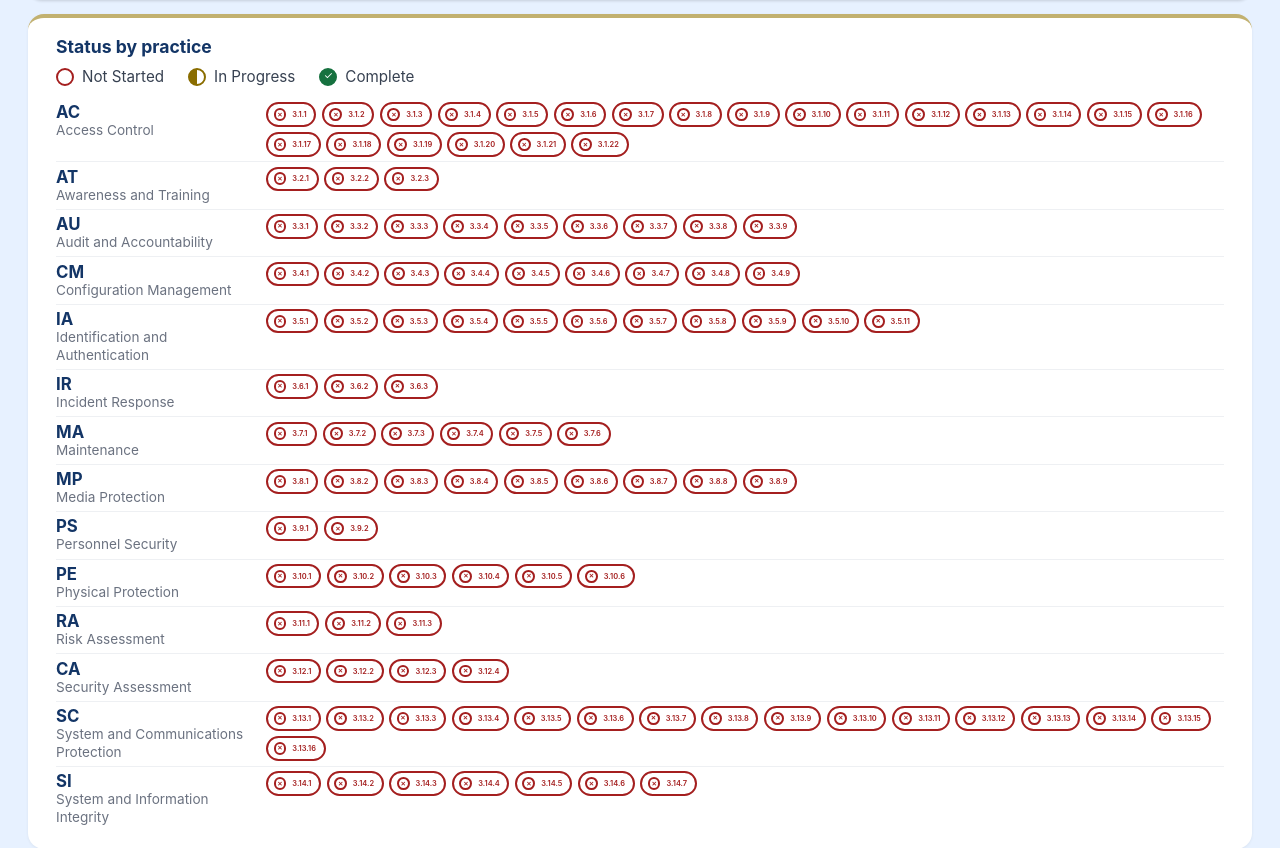
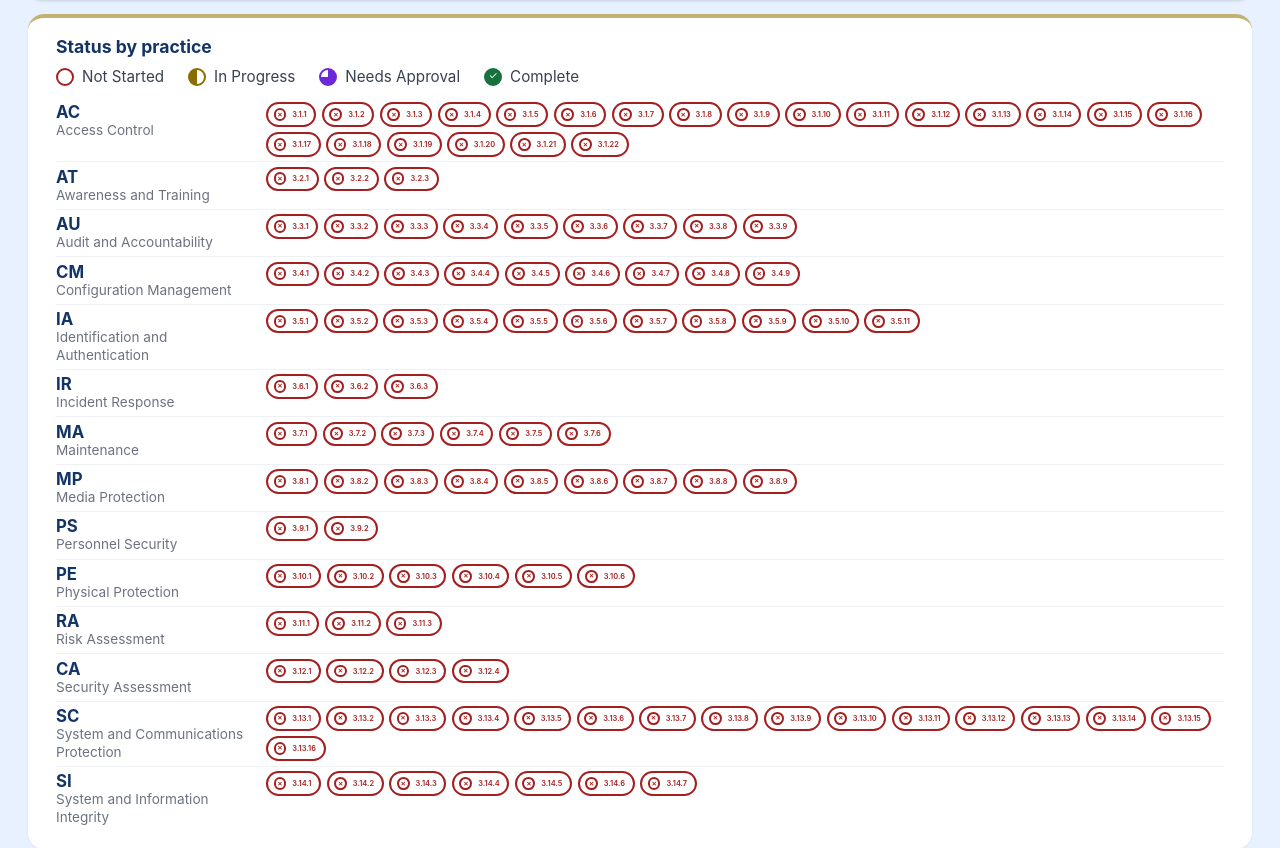
Before and after one commit to dpayne5532/cmmc-progress-tracker, a Flask app: page / in a window 1280 px wide. Shown: the part 80-928 px from the top of the page. Run offline with Flask 3, Linux system fonts and the light colour scheme.

Commit message:
update colors

```diff
--- a/app.py
+++ b/app.py
@@ -9,10 +9,11 @@ from domains import ALL_PRACTICE_IDS, DOMAINS, TOTAL_PRACTICES
 BASE_DIR = Path(__file__).resolve().parent
 STATE_PATH = BASE_DIR / "data" / "state.json"
 
-STATUSES = ("not_started", "in_progress", "complete")
+STATUSES = ("not_started", "in_progress", "needs_approval", "complete")
 NEXT_STATUS = {
     "not_started": "in_progress",
-    "in_progress": "complete",
+    "in_progress": "needs_approval",
+    "needs_approval": "complete",
     "complete": "not_started",
 }
 
--- a/static/app.js
+++ b/static/app.js
@@ -1,8 +1,10 @@
 const NEXT_STATUS = {
   not_started: "in_progress",
-  in_progress: "complete",
+  in_progress: "needs_approval",
+  needs_approval: "complete",
   complete: "not_started",
 };
+const ALL_STATUSES = ["not_started", "in_progress", "needs_approval", "complete"];
 
 // Shrinks pill/row sizing (via the --fit CSS variable) until the domain list
 // fits the available height without scrolling, whatever the screen size.
@@ -32,9 +34,9 @@ function playCelebration() {
   celebrateSound.play().catch((err) => console.error("Failed to play celebration sound:", err));
 }
 
-// Confetti + fireworks burst, kept deliberately light (small particle counts,
-// short duration) since this runs on a Pi 3B with GPU compositing disabled --
-// canvas 2D drawing is the cheapest way to get this effect on that hardware.
+// Confetti + fireworks burst. Runs on a Pi 400 with hardware-accelerated
+// Chromium (see deploy/kiosk.sh), so the canvas can carry a lot more
+// particles than the Pi 3B this was originally tuned for.
 const celebrationOverlay = document.getElementById("celebration-overlay");
 const celebrationCanvas = document.getElementById("celebration-canvas");
 const celebrationBadge = document.getElementById("celebration-badge");
@@ -66,10 +68,9 @@ function randomColor() {
   return CONFETTI_COLORS[(Math.random() * CONFETTI_COLORS.length) | 0];
 }
 
-// Hard ceiling on simultaneous particles -- the Pi 3B renders this canvas
-// fully in software (no GPU compositing), so keeping the per-frame shape
-// count bounded matters more here than it would on normal hardware.
-const MAX_PARTICLES = 140;
+// Hard ceiling on simultaneous particles -- generous now that the Pi 400's
+// GPU-accelerated Chromium can carry a much busier canvas than the 3B could.
+const MAX_PARTICLES = 500;
 
 function spawnConfetti(count) {
   const w = celebrationCanvas.width;
@@ -90,20 +91,20 @@ function spawnConfetti(count) {
 }
 
 function spawnFirework(x, y) {
-  const count = 20;
+  const count = 45;
   for (let i = 0; i < count && celebrationParticles.length < MAX_PARTICLES; i++) {
     const angle = (Math.PI * 2 * i) / count;
-    const speed = 2 + Math.random() * 3;
+    const speed = 2.5 + Math.random() * 4.5;
     celebrationParticles.push({
       kind: "firework",
       x,
       y,
       vx: Math.cos(angle) * speed,
       vy: Math.sin(angle) * speed,
-      size: 3 + Math.random() * 2,
+      size: 3 + Math.random() * 2.5,
       color: randomColor(),
       life: 1,
-      decay: 0.012 + Math.random() * 0.01,
+      decay: 0.01 + Math.random() * 0.008,
     });
   }
 }
@@ -165,9 +166,10 @@ function playCelebrationAnimation(practiceId) {
   celebrationParticles = [];
   const w = celebrationCanvas.width;
   const h = celebrationCanvas.height;
-  spawnConfetti(45);
+  spawnConfetti(140);
   spawnFirework(w * 0.25, h * 0.35);
-  setTimeout(() => spawnFirework(w * 0.75, h * 0.3), 350);
+  setTimeout(() => spawnFirework(w * 0.75, h * 0.3), 200);
+  setTimeout(() => spawnFirework(w * 0.5, h * 0.2), 400);
 
   if (celebrationAnimationId === null) {
     celebrationAnimationId = requestAnimationFrame(stepCelebration);
@@ -177,8 +179,8 @@ function playCelebrationAnimation(practiceId) {
   // plays, instead of a single burst that fizzles out early and leaves the
   // badge sitting there in silence for the rest of the clip.
   const durationMs = getCelebrationDurationMs();
-  const spawnWaveMs = 1600;
-  const stopSpawningAt = Math.max(durationMs - 1000, spawnWaveMs);
+  const spawnWaveMs = 700;
+  const stopSpawningAt = Math.max(durationMs - 600, spawnWaveMs);
 
   clearInterval(celebrationSpawnInterval);
   let elapsed = spawnWaveMs;
@@ -187,8 +189,8 @@ function playCelebrationAnimation(practiceId) {
       clearInterval(celebrationSpawnInterval);
       return;
     }
-    spawnConfetti(15);
-    spawnFirework(w * (0.2 + Math.random() * 0.6), h * (0.25 + Math.random() * 0.25));
+    spawnConfetti(35);
+    spawnFirework(w * (0.15 + Math.random() * 0.7), h * (0.2 + Math.random() * 0.3));
     elapsed += spawnWaveMs;
   }, spawnWaveMs);
 
@@ -200,7 +202,7 @@ function playCelebrationAnimation(practiceId) {
 }
 
 function applyStatus(pill, status) {
-  pill.classList.remove("not_started", "in_progress", "complete");
+  pill.classList.remove(...ALL_STATUSES);
   pill.classList.add(status);
 }
 
@@ -212,9 +214,7 @@ function applyPercent(percent) {
 document.querySelectorAll(".pill").forEach((pill) => {
   pill.addEventListener("click", async () => {
     const id = pill.dataset.id;
-    const current = ["not_started", "in_progress", "complete"].find((s) =>
-      pill.classList.contains(s)
-    );
+    const current = ALL_STATUSES.find((s) => pill.classList.contains(s));
     const optimisticNext = NEXT_STATUS[current];
 
     applyStatus(pill, optimisticNext);
--- a/static/style.css
+++ b/static/style.css
@@ -11,6 +11,8 @@
   --not-started-text: #a41f1f;
   --in-progress-bg: #fdf1c2;
   --in-progress-text: #8a6d00;
+  --needs-approval-bg: #ede9fe;
+  --needs-approval-text: #6d28d9;
   --complete-bg: #d4f2df;
   --complete-text: #16713f;
   --track-bg: #e2e4e9;
@@ -141,6 +143,11 @@ body {
   border-color: var(--in-progress-text);
 }
 
+.swatch.needs_approval {
+  background: conic-gradient(var(--needs-approval-text) 270deg, transparent 270deg);
+  border-color: var(--needs-approval-text);
+}
+
 .swatch.complete {
   background: var(--complete-text);
   border-color: var(--complete-text);
@@ -249,6 +256,20 @@ body {
   content: "";
   border: 2px solid var(--in-progress-text);
   background: linear-gradient(90deg, var(--in-progress-text) 50%, transparent 50%);
+}
+
+/* Needs Approval: three-quarter-filled circle -- fuller than In Progress,
+   short of the solid circle Complete uses. */
+.pill.needs_approval {
+  background: var(--needs-approval-bg);
+  border-color: var(--needs-approval-text);
+  color: var(--needs-approval-text);
+}
+
+.pill.needs_approval::before {
+  content: "";
+  border: 2px solid var(--needs-approval-text);
+  background: conic-gradient(var(--needs-approval-text) 270deg, transparent 270deg);
 }
 
 /* Complete: solid filled circle with a checkmark -- fully filled. */
--- a/templates/index.html
+++ b/templates/index.html
@@ -30,6 +30,7 @@
     <div class="legend">
       <span class="legend-item"><span class="swatch not_started"></span>Not Started</span>
       <span class="legend-item"><span class="swatch in_progress"></span>In Progress</span>
+      <span class="legend-item"><span class="swatch needs_approval"></span>Needs Approval</span>
       <span class="legend-item"><span class="swatch complete"></span>Complete</span>
     </div>
 
```
Also changed, not shown: README.md, 1 other file.
